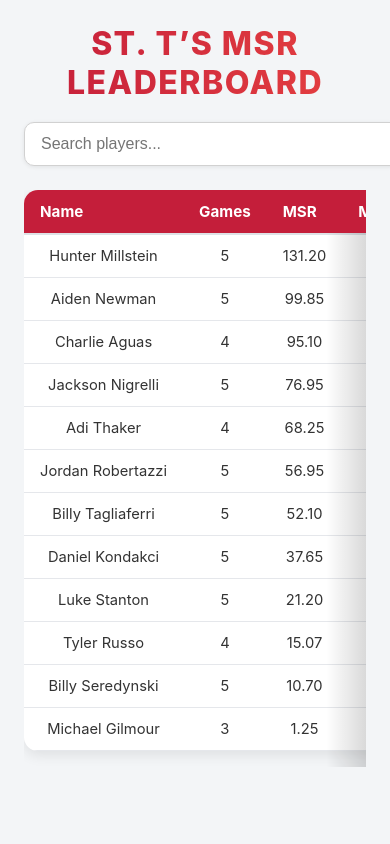
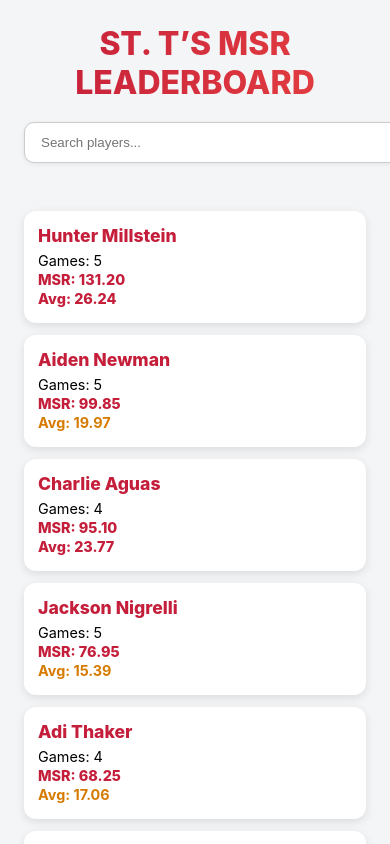
Before and after one commit to Jacksonthomas10/StTs-MSR-CYO-2025, a React (Create React App) app: page / in a window 390 px wide. Shown: the top 844 px of the page. Built offline with nearby package versions, Linux system fonts and the light colour scheme.

Commit message:
Updated UX, mobile mode, table display, and MSR ranking

```diff
--- a/src/App.css
+++ b/src/App.css
@@ -1,25 +1,12 @@
-/* ---------------------------------------------------
-   GLOBAL + PAGE LAYOUT — iPhone Scroll Fixes
---------------------------------------------------- */
-
+/* GLOBAL LAYOUT */
 html, body {
   height: 100%;
-  overflow-x: hidden;
-  overflow-y: auto;
-  -webkit-overflow-scrolling: touch; /* iOS smooth scroll */
 }
 
 body {
   margin: 0;
-  font-family: "Inter", -apple-system, BlinkMacSystemFont, 'Segoe UI', 'Roboto',
-    'Oxygen', 'Ubuntu', 'Cantarell', 'Fira Sans', 'Droid Sans', 'Helvetica Neue',
-    sans-serif;
   background-color: #f3f5f7;
-  color: #333;
-}
-
-#root {
-  min-height: 100vh;
+  font-family: "Inter", sans-serif;
 }
 
 .app-container {
@@ -27,189 +14,135 @@ body {
   margin: 0 auto;
   padding: 1.5rem;
   text-align: center;
-
-  min-height: 100vh;
-  overflow-y: auto;
-  -webkit-overflow-scrolling: touch;
 }
 
-/* ---------------------------------------------------
-   HEADER — St. T’s Cardinal Red Gradient
---------------------------------------------------- */
-
+/* HEADER */
 .app-header {
   font-size: 2rem;
   font-weight: 800;
   margin-bottom: 1.25rem;
-
   background: linear-gradient(90deg, #C41E3A, #E64141);
   -webkit-background-clip: text;
   color: transparent;
-
   text-transform: uppercase;
-  letter-spacing: 1.5px;
 }
 
-/* ---------------------------------------------------
-   SEARCH BOX
---------------------------------------------------- */
-
+/* SEARCH BAR */
 .search-bar {
-  display: block;
+  max-width: 420px;
   width: 100%;
-  max-width: 420px;
-  margin: 0 auto 1.5rem auto;
   padding: 0.75rem 1rem;
-  font-size: 1rem;
-
-  border: 1px solid #d1d1d1;
   border-radius: 10px;
-  background: white;
-
+  border: 1px solid #ccc;
+  margin-bottom: 1.5rem;
   box-shadow: 0 1px 4px rgba(0,0,0,0.08);
 }
 
-/* ---------------------------------------------------
-   TABLE CONTAINER — Fully iPhone Scrollable
---------------------------------------------------- */
-
+/* TABLE CONTAINER */
 .table-container {
-  width: 100%;
-  display: block;
-
-  overflow-x: scroll;      /* force horizontal scrolling */
-  overflow-y: visible;
-
-  -webkit-overflow-scrolling: touch; /* iOS swipe fix */
-  touch-action: pan-x pan-y;         /* allow both gestures */
-
-  position: relative;
-  padding-bottom: 16px;
+  overflow-x: auto;
+  margin-bottom: 1.5rem;
+  -webkit-overflow-scrolling: touch;
 }
-
-/* Right scroll shadow */
-.table-container::after {
-  content: "";
-  position: absolute;
-  top: 0;
-  right: 0;
-  width: 40px;
-  height: 100%;
-  pointer-events: none;
-  background: linear-gradient(to left, rgba(0,0,0,0.15), rgba(0,0,0,0));
-  transition: opacity 0.3s ease;
-  opacity: 1;
-}
-
-/* Left scroll shadow */
-.table-container.scrolled-left::before {
-  content: "";
-  position: absolute;
-  top: 0;
-  left: 0;
-  width: 40px;
-  height: 100%;
-  pointer-events: none;
-  background: linear-gradient(to right, rgba(0,0,0,0.15), rgba(0,0,0,0));
-  opacity: 1;
-}
-
-.table-container.scrolled-right::after {
-  opacity: 0;
-}
-
-/* ---------------------------------------------------
-   TABLE STYLING
---------------------------------------------------- */
 
 .leaderboard-table {
   width: max-content;
-  min-width: 600px;
+  min-width: 650px;
   margin: 0 auto;
-
   border-collapse: collapse;
   background: white;
   border-radius: 14px;
-  overflow: hidden;
-
-  box-shadow: 0 4px 14px rgba(0,0,0,0.09);
-
-  -webkit-overflow-scrolling: touch; /* prevents Safari snapping */
+  box-shadow: 0 4px 14px rgba(0,0,0,0.08);
 }
 
-/* ---------------------------------------------------
-   TABLE HEADER
---------------------------------------------------- */
-
+/* TABLE HEADER */
 .leaderboard-table th {
   background-color: #C41E3A;
   color: white;
   padding: 12px 16px;
   font-size: 0.95rem;
-
-  text-align: left;
   white-space: nowrap;
   cursor: pointer;
-
-  position: sticky;
-  top: 0;
-  z-index: 10;
 }
 
-.sort-arrow {
-  animation: sort-wiggle 0.4s ease-in-out;
+/* TABLE BODY */
+.leaderboard-table td {
+  padding: 12px 16px;
+  border-bottom: 1px solid #eee;
 }
 
-@keyframes sort-wiggle {
-  0% { transform: translateY(0); }
-  50% { transform: translateY(-3px); }
-  100% { transform: translateY(0); }
-}
-
-/* ---------------------------------------------------
-   TABLE BODY
---------------------------------------------------- */
-
-.leaderboard-table td {
-  padding: 12px 16px;
-  font-size: 0.92rem;
-  border-bottom: 1px solid #e5e7eb;
-  white-space: nowrap;
-}
-
-.leaderboard-table tr:hover {
-  background-color: #fff2f4;
-  transition: 0.2s ease-in-out;
-}
-
-/* ---------------------------------------------------
-   MSR AVERAGE COLOR CODING (New Tiers)
---------------------------------------------------- */
-
+/* COLOR CODING */
 .msr-elite {
-  color: #C41E3A;   /* Cardinal Red */
+  color: #C41E3A;
   font-weight: 800;
 }
 
 .msr-strong {
-  color: #D67B00;   /* Amber */
+  color: #d67b00;
   font-weight: 700;
 }
 
 .msr-emerging {
-  color: #C9A100;   /* Gold */
-  font-weight: 650;
-}
-
-.msr-developing {
-  color: #888;      /* Gray */
+  color: #777;
   font-weight: 600;
 }
 
-/* ---------------------------------------------------
-   DISABLE MOBILE ALTERNATIVE VIEW
---------------------------------------------------- */
+/* MOBILE CARDS */
+.mobile-only {
+  display: none;
+}
 
-.mobile-only {
-  display: none !important;
+@media (max-width: 700px) {
+  .leaderboard-table {
+    display: none;
+  }
+
+  .mobile-only {
+    display: block;
+  }
+
+  .mobile-card {
+    background: white;
+    border-radius: 12px;
+    padding: 14px;
+    margin-bottom: 12px;
+    text-align: left;
+    box-shadow: 0 3px 10px rgba(0,0,0,0.1);
+  }
+
+  .mobile-name {
+    position: sticky;
+    top: 0;
+    background: white;
+    font-size: 1.1rem;
+    font-weight: 800;
+    margin-bottom: 6px;
+    color: #C41E3A;
+  }
+
+  .stat {
+    font-size: 0.9rem;
+    margin: 2px 0;
+  }
 }
+
+/* FADE-IN ANIMATION */
+.fade-in {
+  opacity: 0;
+  transform: translateY(8px);
+  animation: fadeIn 0.35s ease-out forwards;
+}
+
+@keyframes fadeIn {
+  to {
+    opacity: 1;
+    transform: translateY(0);
+  }
+}
+
+/* HIGHLIGHT SEARCH MATCH */
+mark {
+  background: #ffe38f;
+  padding: 0 2px;
+  border-radius: 3px;
+}
--- a/src/App.js
+++ b/src/App.js
@@ -10,11 +10,11 @@ function App() {
     direction: "desc",
   });
 
-  // Correct CSV filename
+  // CSV file in /public
   const csvUrl = process.env.PUBLIC_URL + "/stt_msr.csv";
 
   /* ---------------------------------------------
-     LOAD DATA + MAP CSV HEADERS CORRECTLY
+     LOAD DATA FROM CSV
   --------------------------------------------- */
   useEffect(() => {
     d3.csv(csvUrl).then((data) => {
@@ -30,7 +30,7 @@ function App() {
   }, [csvUrl]);
 
   /* ---------------------------------------------
-     SORTING LOGIC
+     SORTING
   --------------------------------------------- */
   const handleSort = (key) => {
     let direction = "asc";
@@ -50,24 +50,29 @@ function App() {
   });
 
   /* ---------------------------------------------
-     FILTER — SEARCH BY NAME
+     FILTER BY SEARCH
   --------------------------------------------- */
   const filteredData = sortedData.filter((player) =>
-    player.Name?.toLowerCase().includes(searchTerm.toLowerCase())
+    player.Name.toLowerCase().includes(searchTerm.toLowerCase())
   );
 
   /* ---------------------------------------------
-     COLOR CODING BASED ON MSR AVERAGE TIERS
-     Elite      >= 20
-     Strong     >= 10
-     Emerging   >= 1
-     Developing < 1
+     COLOR CODING BASED ON MSR AVERAGE
+     elite > 20, strong 10–20, emerging < 10
   --------------------------------------------- */
-  const getMSRClass = (avg) => {
-    if (avg >= 20) return "msr-elite";
-    if (avg >= 10) return "msr-strong";
-    if (avg >= 1) return "msr-emerging";
-    return "msr-developing";
+  const getMSRClass = (value) => {
+    if (value >= 20) return "msr-elite";
+    if (value >= 10) return "msr-strong";
+    return "msr-emerging";
+  };
+
+  /* ---------------------------------------------
+     SEARCH TERM HIGHLIGHTER
+  --------------------------------------------- */
+  const highlightMatch = (text) => {
+    if (!searchTerm) return text;
+    const regex = new RegExp(`(${searchTerm})`, "i");
+    return text.replace(regex, "<mark>$1</mark>");
   };
 
   /* ---------------------------------------------
@@ -85,34 +90,61 @@ function App() {
         onChange={(e) => setSearchTerm(e.target.value)}
       />
 
+      {/* Desktop Table View */}
       <div className="table-container">
         <table className="leaderboard-table">
           <thead>
             <tr>
-              <th onClick={() => handleSort("Name")}>Name</th>
-              <th onClick={() => handleSort("Games")}>Games</th>
-              <th onClick={() => handleSort("MSR")}>MSR</th>
-              <th onClick={() => handleSort("MSR_Avg")}>MSR Avg</th>
+              <th onClick={() => handleSort("Name")}>
+                Name {sortConfig.key === "Name" && <span className="sort-arrow">⬍</span>}
+              </th>
+              <th onClick={() => handleSort("Games")}>
+                Games {sortConfig.key === "Games" && <span className="sort-arrow">⬍</span>}
+              </th>
+              <th onClick={() => handleSort("MSR")}>
+                MSR {sortConfig.key === "MSR" && <span className="sort-arrow">⬍</span>}
+              </th>
+              <th onClick={() => handleSort("MSR_Avg")}>
+                MSR Avg {sortConfig.key === "MSR_Avg" && <span className="sort-arrow">⬍</span>}
+              </th>
             </tr>
           </thead>
 
           <tbody>
             {filteredData.map((player, idx) => (
-              <tr key={idx}>
-                <td>{player.Name}</td>
+              <tr key={idx} className="fade-in">
+                <td
+                  dangerouslySetInnerHTML={{ __html: highlightMatch(player.Name) }}
+                />
                 <td>{player.Games}</td>
-
-                {/* MSR Value */}
-                <td>{player.MSR.toFixed(2)}</td>
-
-                {/* MSR Avg with Color Tier */}
-                <td className={getMSRClass(player.MSR_Avg)}>
-                  {player.MSR_Avg.toFixed(2)}
-                </td>
+                <td className={getMSRClass(player.MSR)}>{player.MSR.toFixed(2)}</td>
+                <td className={getMSRClass(player.MSR_Avg)}>{player.MSR_Avg.toFixed(2)}</td>
               </tr>
             ))}
           </tbody>
         </table>
+      </div>
+
+      {/* Mobile Card View */}
+      <div className="mobile-only">
+        {filteredData.map((player, idx) => (
+          <div className="mobile-card fade-in" key={idx}>
+            <div
+              className="mobile-name"
+              dangerouslySetInnerHTML={{ __html: highlightMatch(player.Name) }}
+            />
+
+            <div className="stat">Games: {player.Games}</div>
+
+            <div className={`stat ${getMSRClass(player.MSR)}`}>
+              MSR: {player.MSR.toFixed(2)}
+            </div>
+
+            <div className={`stat ${getMSRClass(player.MSR_Avg)}`}>
+              Avg: {player.MSR_Avg.toFixed(2)}
+            </div>
+          </div>
+        ))}
       </div>
     </div>
   );
```
